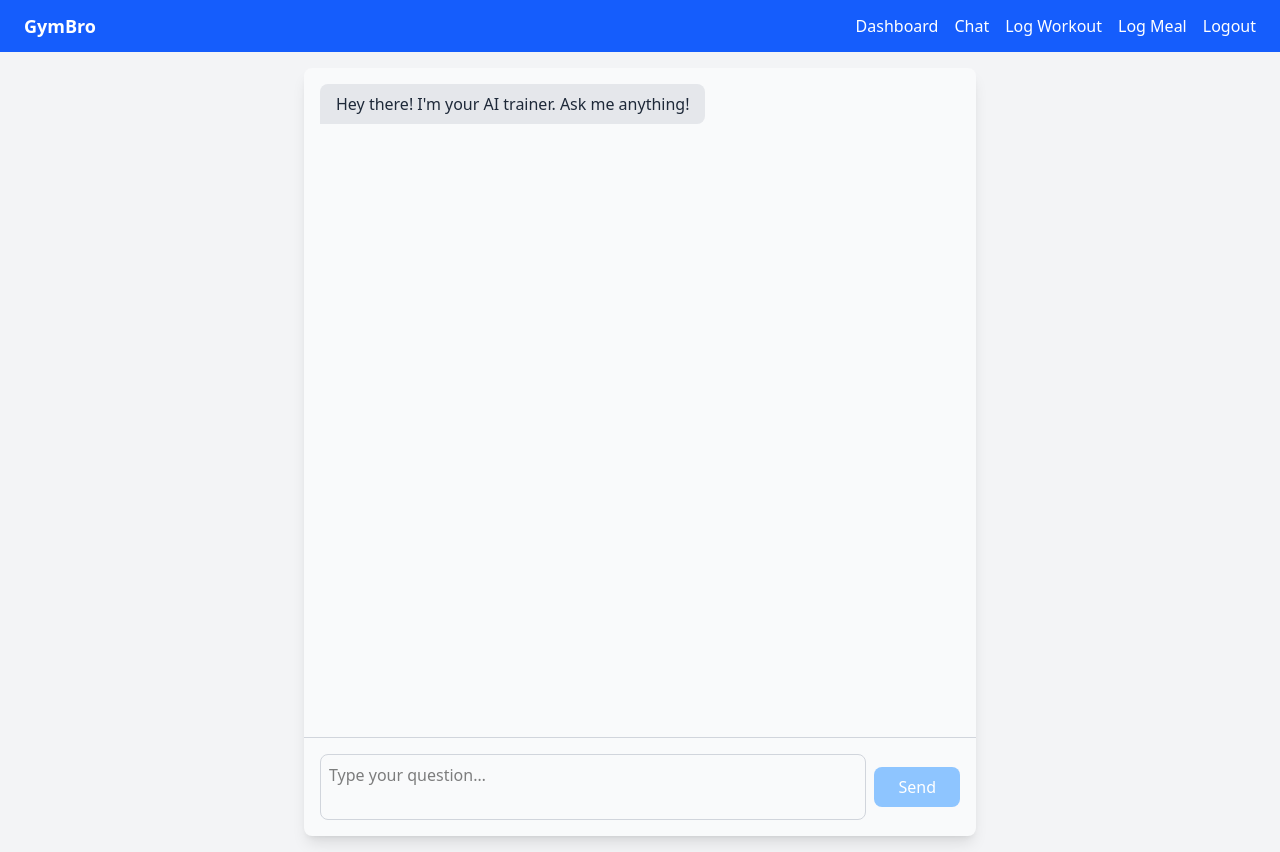
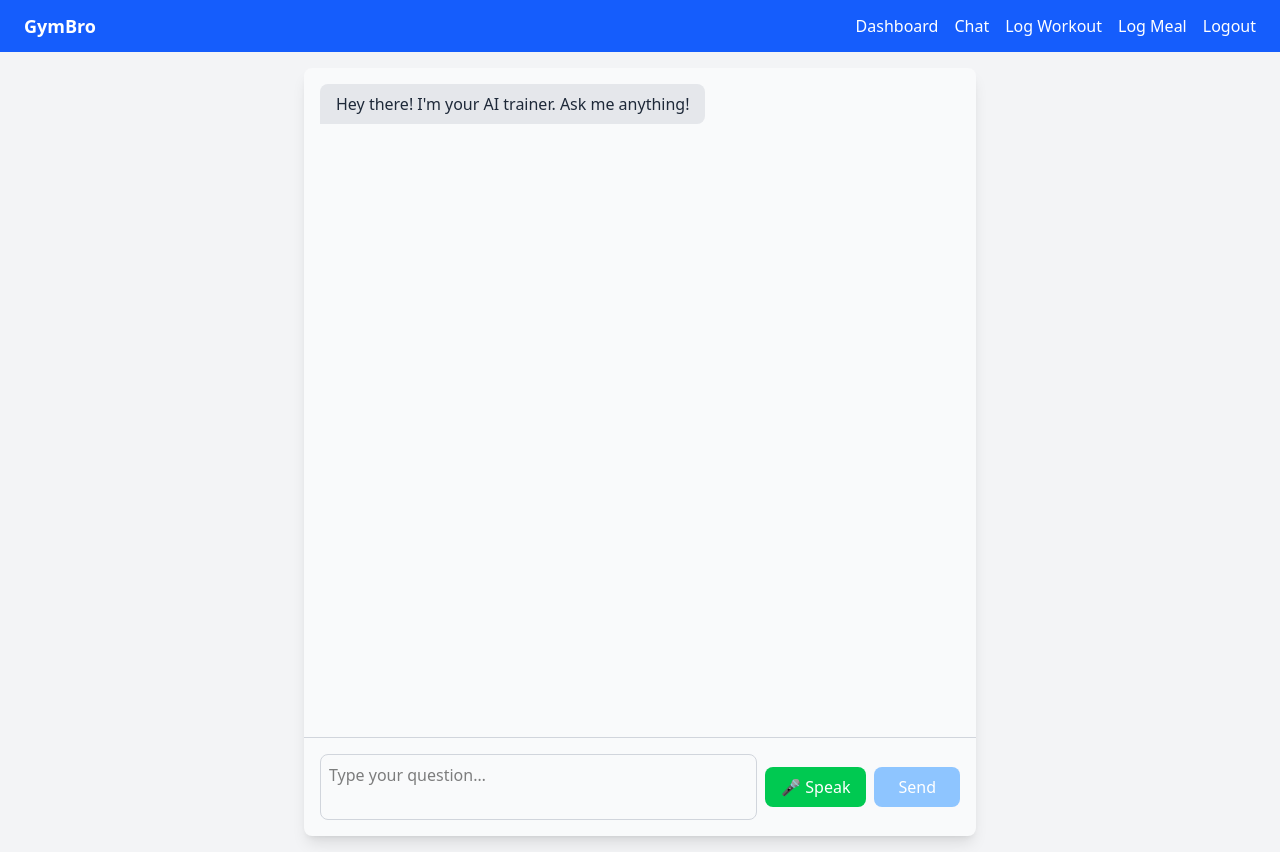
Before and after one commit to ronitsohal05/gymbro, a React (Vite) app in the folder frontend/: page /chat in a window 1280 px wide. Built offline with nearby package versions, Linux system fonts and the light colour scheme; no server answers; sample sign-in values are in the browser's storage; what axios-auth-refresh would draw is missing.

Commit message:
Fixed classification bug (confirmations were not handled properly) and added STT feature (Speach to Text)

```diff
--- a/frontend/src/chatpages/ChatWindow.jsx
+++ b/frontend/src/chatpages/ChatWindow.jsx
@@ -9,11 +9,54 @@ function ChatWindow() {
   ]);
   const [input, setInput] = useState("");
   const [isLoading, setIsLoading] = useState(false);
+  const [isListening, setIsListening] = useState(false);
+  const recognitionRef = useRef(null);
 
   const messagesEndRef = useRef(null);
   useEffect(() => {
     messagesEndRef.current?.scrollIntoView({ behavior: "smooth" });
   }, [messages]);
+
+  // Set up SpeechRecognition once
+  useEffect(() => {
+    const SpeechRecognition = window.SpeechRecognition || window.webkitSpeechRecognition;
+    if (!SpeechRecognition) {
+      alert("Speech Recognition is not supported in this browser.");
+      return;
+    }
+
+    const recognition = new SpeechRecognition();
+    recognition.lang = "en-US";
+    recognition.interimResults = false;
+
+    recognition.onresult = (event) => {
+      const transcript = event.results[0][0].transcript;
+      setInput(transcript);
+      setIsListening(false);
+    };
+
+    recognition.onerror = (event) => {
+      console.error("Speech recognition error:", event.error);
+      setIsListening(false);
+    };
+
+    recognition.onend = () => {
+      setIsListening(false);
+    };
+
+    recognitionRef.current = recognition;
+  }, []);
+
+  const toggleListening = () => {
+    if (!recognitionRef.current) return;
+
+    if (isListening) {
+      recognitionRef.current.stop();
+    } else {
+      recognitionRef.current.start();
+    }
+    setIsListening((prev) => !prev);
+  };
 
   const sendMessage = async () => {
     const trimmed = input.trim();
@@ -46,9 +89,7 @@ function ChatWindow() {
   };
 
   return (
-    // 1) flex-col, h-full so this fills its parent <main>
     <div className="flex flex-col h-full max-w-2xl mx-auto bg-gray-50 rounded-lg shadow-lg">
-      {/* 2) Message list: flex-1 + min-h so it never collapses fully */}
       <div className="flex-1 overflow-y-auto p-4 space-y-3 min-h-[100px]">
         {messages.map((m, idx) => (
           <div
@@ -72,7 +113,6 @@ function ChatWindow() {
         <div ref={messagesEndRef} />
       </div>
 
-      {/* 3) Input area: a fixed bottom bar inside this container */}
       <div className="border-t border-gray-300 p-4">
         <div className="flex items-center space-x-2">
           <textarea
@@ -83,6 +123,14 @@ function ChatWindow() {
             onChange={(e) => setInput(e.target.value)}
             onKeyDown={handleKeyDown}
           />
+          <button
+            onClick={toggleListening}
+            className={`px-4 py-2 rounded-lg font-medium ${
+              isListening ? "bg-red-500 text-white" : "bg-green-500 text-white"
+            }`}
+          >
+            {isListening ? "Stop" : "🎤 Speak"}
+          </button>
           <button
             onClick={sendMessage}
             disabled={!input.trim() || isLoading}
```
Also changed, not shown: 1 other file (tests, documents, lock files or other folders).
